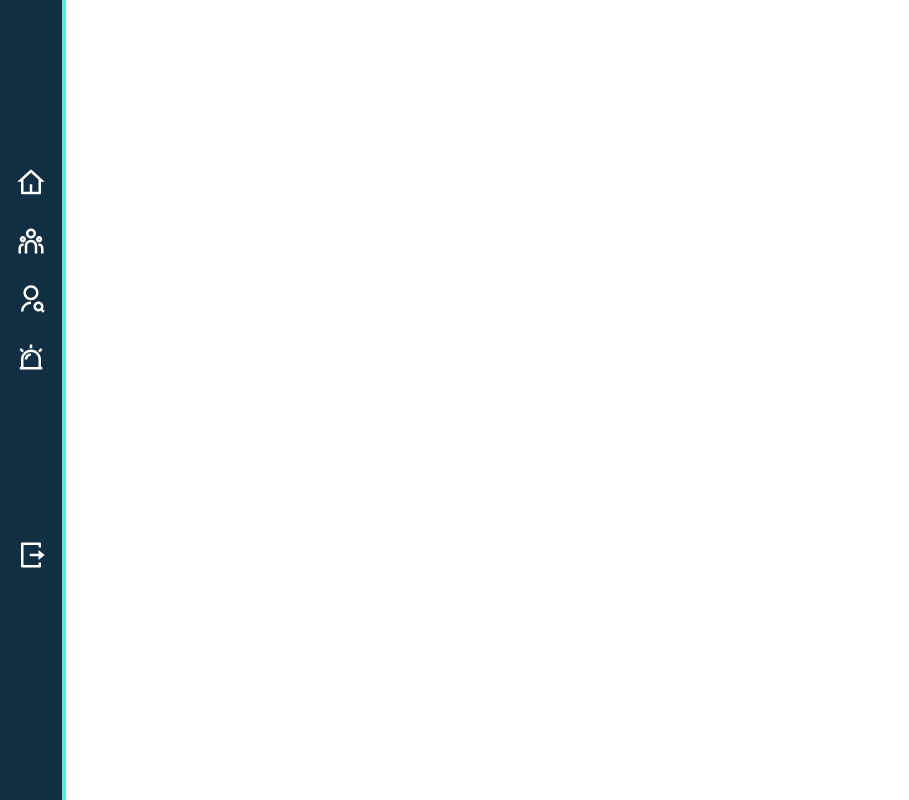
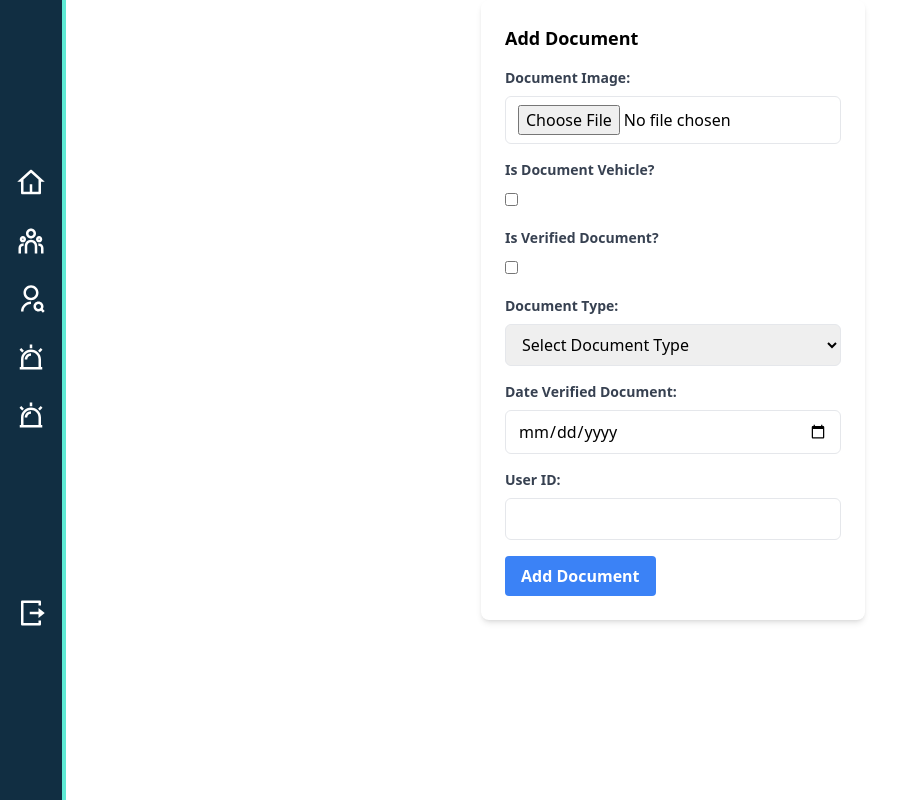
Before and after one commit to criyeurgo91/mandaderoFront, a React (Vite) app: page /document in a window 1280 px wide. Shown: the whole page, without its empty margins (0-909 px from the left). Built offline with nearby package versions, Linux system fonts and the light colour scheme.

Commit message:
se hizo cargo cambios de modulos

```diff
--- /dev/null
+++ b/src/Components/Forms/DocumentForm.jsx
@@ -0,0 +1,149 @@
+import React, { useState } from 'react';
+import axios from 'axios';
+
+function DocumentForm() {
+  const [imageDocument, setImageDocument] = useState(null);
+  const [isDocumentVehicle, setIsDocumentVehicle] = useState(false);
+  const [isVerifiedDocument, setIsVerifiedDocument] = useState(false);
+  const [typeDocument, setTypeDocument] = useState(null);
+  const [dateVerifiedDocument, setDateVerifiedDocument] = useState(null);
+  const [userIdUser, setUserIdUser] = useState(null);
+  const [message, setMessage] = useState('');
+
+  const handleSubmit = async (event) => {
+    event.preventDefault();
+
+    try {
+      const formData = new FormData();
+      formData.append('image_document', imageDocument);
+      formData.append('isdocument_vehicle', isDocumentVehicle);
+      formData.append('isverified_document', isVerifiedDocument);
+      formData.append('type_document', typeDocument);
+      formData.append('dateverified_document', dateVerifiedDocument);
+      formData.append('user_id_user', userIdUser);
+
+      await axios.post('http://127.0.0.1:8000/api/document/', formData, {
+        headers: {
+          'Content-Type': 'multipart/form-data',
+        },
+      });
+
+      setMessage('Document added successfully.');
+
+
+      setImageDocument(null);
+      setIsDocumentVehicle(false);
+      setIsVerifiedDocument(false);
+      setTypeDocument(null);
+      setDateVerifiedDocument(null);
+      setUserIdUser(null);
+
+    } catch (error) {
+      setMessage('Error adding document. Please try again.');
+      console.error('Error adding document:', error);
+    }
+  };
+
+  return (
+    <div className="max-w-sm mx-auto p-6 bg-white rounded-lg shadow-md">
+      <h2 className="text-lg font-semibold mb-4">Add Document</h2>
+      {message && (
+        <div className={`bg-${message.includes('successfully') ? 'green' : 'red'}-100 border border-${message.includes('successfully') ? 'green' : 'red'}-400 text-${message.includes('successfully') ? 'green' : 'red'}-700 px-4 py-3 mb-4 rounded`}>
+          {message}
+        </div>
+      )}
+      <form onSubmit={handleSubmit}>
+        <div className="mb-4">
+          <label className="block text-gray-700 text-sm font-bold mb-2" htmlFor="image_document">
+            Document Image:
+          </label>
+          <input
+            id="image_document"
+            type="file"
+            className="w-full px-3 py-2 border rounded-md"
+            onChange={(event) => setImageDocument(event.target.files[0])}
+            accept="image/*"
+            required
+
+          />
+        </div>
+        <div className="mb-4">
+          <label className="block text-gray-700 text-sm font-bold mb-2">
+            Is Document Vehicle?
+          </label>
+          <input
+            type="checkbox"
+            className="form-checkbox"
+            checked={isDocumentVehicle}
+            onChange={(event) => setIsDocumentVehicle(event.target.checked)}
+          />
+        </div>
+        <div className="mb-4">
+          <label className="block text-gray-700 text-sm font-bold mb-2">
+            Is Verified Document?
+          </label>
+          <input
+            type="checkbox"
+            className="form-checkbox"
+            checked={isVerifiedDocument}
+            onChange={(event) => setIsVerifiedDocument(event.target.checked)}
+          />
+        </div>
+        <div className="mb-4">
+        <label className="block text-gray-700 text-sm font-bold mb-2" htmlFor="type_document">
+            Document Type:
+          </label>
+          <select
+            id="type_document"
+            className="w-full px-3 py-2 border rounded-md"
+            value={typeDocument}
+            onChange={(event) => setTypeDocument(event.target.value)}
+            required
+          >
+            <option value="">Select Document Type</option>
+            <option value="Cedula de Ciudadania">Cedula de Ciudadania</option>
+            <option value="SOAT">SOAT</option>
+            <option value="Licencia">Licencia</option>
+            <option value="Operacion">Operacion</option>
+            <option value="Tecnomecanica">Tecnomecanica</option>
+            <option value="Recibo">Recibo</option>
+          </select>
+
+        </div>
+        <div className="mb-4">
+          <label className="block text-gray-700 text-sm font-bold mb-2" htmlFor="dateverified_document">
+            Date Verified Document:
+          </label>
+          <input
+            id="dateverified_document"
+            type="date"
+            className="w-full px-3 py-2 border rounded-md"
+            value={dateVerifiedDocument}
+            onChange={(event) => setDateVerifiedDocument(event.target.value)}
+          />
+        </div>
+        <div className="mb-4">
+          <label className="block text-gray-700 text-sm font-bold mb-2" htmlFor="user_id_user">
+            User ID:
+          </label>
+          <input
+            id="user_id_user"
+            type="text"
+            className="w-full px-3 py-2 border rounded-md"
+            value={userIdUser}
+            onChange={(event) => setUserIdUser(event.target.value)}
+            required
+          />
+        </div>
+        <button
+          type="submit"
+          className="bg-blue-500 hover:bg-blue-700 text-white font-bold py-2 px-4 rounded"
+        >
+          Add Document
+        </button>
+      </form>
+    </div>
+  );
+}
+
+export default DocumentForm;
--- a/src/Components/Navbar/Sidebar.jsx
+++ b/src/Components/Navbar/Sidebar.jsx
@@ -44,6 +44,13 @@ const Sidebar = () => {
         >
           <RiAlarmWarningLine />
         </Link>
+        <Link
+          to="document"
+          className="flex items-center gap-4 justify-center text-3xl text-white py-2 px-4 rounded-tr-[20px] hover:bg-teal-300"
+        >
+          <RiAlarmWarningLine />
+        </Link>
+
       </nav>
 
       <nav className="place-self-end gap-40 py-50">
--- a/src/Components/Vehicle/VehicleList.jsx
+++ b/src/Components/Vehicle/VehicleList.jsx
@@ -1,5 +1,6 @@
 import  { useState, useEffect } from 'react';
 import axios from 'axios';
+import { useNavigate } from 'react-router-dom';
 
 const VehicleList = () => {
   const [vehicles, setVehicles] = useState([]);
--- a/src/Routes/AdminRoutes.jsx
+++ b/src/Routes/AdminRoutes.jsx
@@ -8,6 +8,7 @@ import VehicleForm from "../Components/Forms/VehicleForm";
 import Register from "../Pages/Register/Register";
 import VehicleList from "../Components/Vehicle/VehicleList";
 import DetailUser from "../Pages/User/DetailUser";
+import DocumentForm from "../Components/Forms/DocumentForm";
 
 const AdminRoutes = () => {
     return (
@@ -25,7 +26,7 @@ const AdminRoutes = () => {
                         <Route path='users/createUser' element={<UserForm />} />
                         <Route path='users/detail' element={<DetailUser />} />
                         <Route path='vehicles' element={<VehicleList />} />
-                        <Route path='vehicles/createvehicle' element={<VehicleForm />} />
+                        <Route path='vehicles/createvehicle' element={<Home />} />
                         <Route path='manders' element={<Home />} />
                         <Route path='manders/createmanders' element={<Home />} />
                         <Route path='services' element={<Home />} />
@@ -34,6 +35,7 @@ const AdminRoutes = () => {
                         <Route path='request/createrequest' element={<Home />} />
                         <Route path='requestmanager' element={<Home />} />
                         <Route path='requestmanager/createrequestmanager' element={<Home />} />
+                        <Route path="document" element={<DocumentForm />} />
                     </Routes>
                 </main>
             </div>
```
